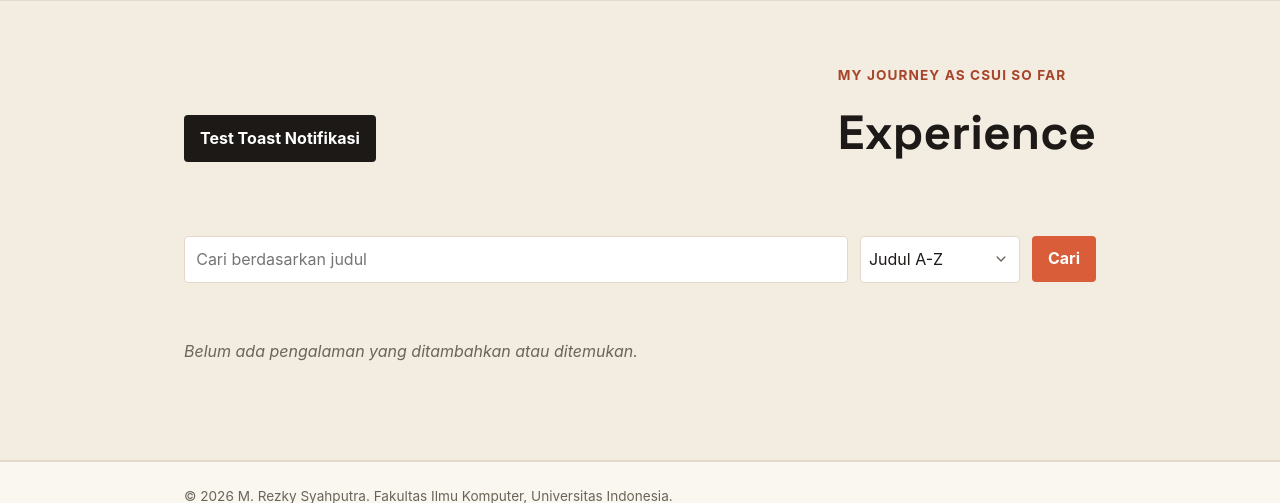
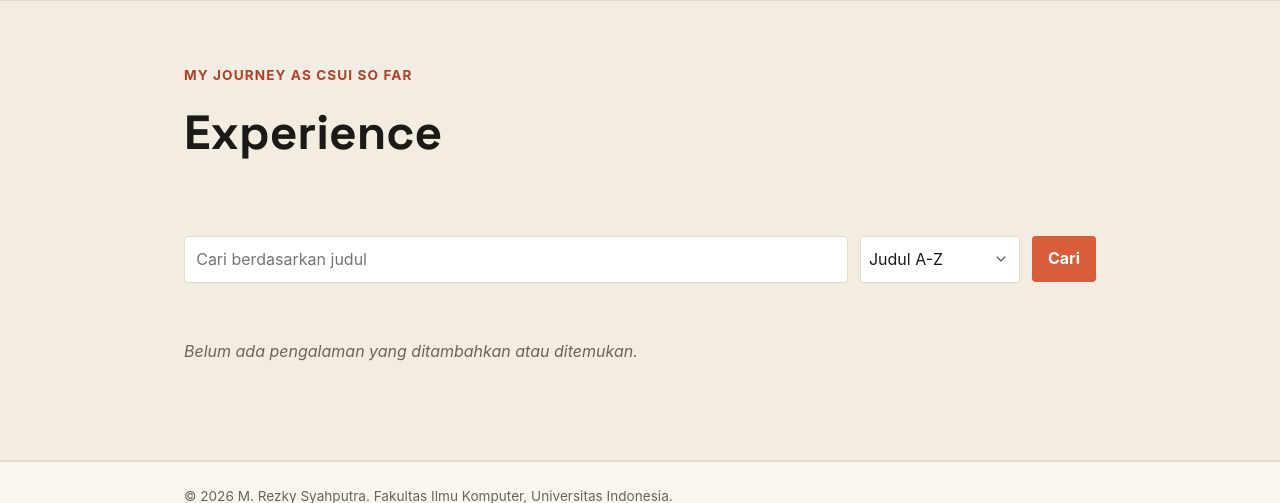
Before and after one commit to rezkyrise/myportofolio, a Django app: page /experience/ in a window 1280 px wide. Shown: the part 74-577 px from the top of the page. Run offline with Django 5.2, Linux system fonts and the light colour scheme; data that the repository does not hold is empty.

Commit message:
refactor: clean up experience page script and remove test button

```diff
--- a/templates/experience.html
+++ b/templates/experience.html
@@ -7,16 +7,13 @@
         <section class="experience-section" id="experience">
             <div class="container">
                 <div class="page-header">
-                    <button class="button button-secondary" onclick="showToast('Notifikasi Sistem', 'Project berhasil dimuat dengan baik!', 'success')">
-                        Test Toast Notifikasi
-                    </button>
                     <div>
                         <p class="section-kicker">My Journey as CSUI so Far</p>
                         <h1>Experience</h1>
                     </div>
                     {% if user.is_superuser %}
                         <button type="button"
-                                class="button experience-add-button"
+                                class="button add-button"
                                 popovertarget="add-experience-modal">
                             <span aria-hidden="true">+</span>
                             Tambah Experience
@@ -87,7 +84,7 @@ function closeExperienceModal() {
 function formatDate(dateString) {
     if (!dateString) return '';
     const date = new Date(dateString);
-    return date.toLocaleDateString('id-ID', { month: 'long', year: 'numeric' });
+    return date.toLocaleDateString('id-ID', { month: 'long', year: 'numeric', timeZone: 'UTC' });
 }
 
 // Menyembunyikan / Menampilkan State Halaman
@@ -206,7 +203,7 @@ function buildExperienceCardElement(item, index) {
                 experienceForm.reset();
                 closeExperienceModal();
                 showToast('Berhasil', 'Experience baru berhasil ditambahkan!', 'success');
-                fetchExperiences(searchInput.value.trim());
+                fetchExperiences();
             } else {
                 const errorMessages = result.errors
                     ? Object.values(result.errors).flat().map(error => error.message)
@@ -264,23 +261,15 @@ async function fetchExperiences() {
     }
 }
 
-// Event Handlers
-function searchExperiences() {
-    fetchExperiences(searchInput.value.trim());
-}
-
 searchInput.addEventListener("input", function() {
     clearTimeout(searchDebounceTimer);
-
-    searchDebounceTimer = setTimeout(function() {
-        searchExperiences();
-    }, SEARCH_DEBOUNCE_DELAY);
+    searchDebounceTimer = setTimeout(fetchExperiences, SEARCH_DEBOUNCE_DELAY);
 });
 
 searchForm.addEventListener("submit", function(event) {
     event.preventDefault();
     clearTimeout(searchDebounceTimer);
-    searchExperiences();
+    fetchExperiences();
 });
 
 if (sortSelect) {
```
